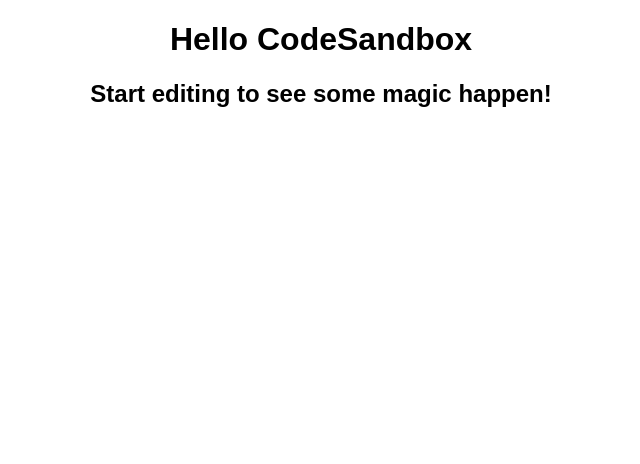
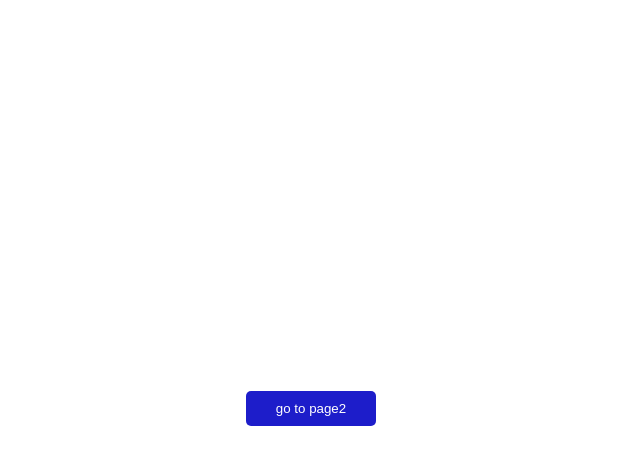
Before and after one commit to dawit-michael/React-Page-Transition, a React (Create React App) app: page /page1 in a window 1280 px wide. Shown: the top 464 px of the page, without its empty margins (319-959 px from the left). Built offline with nearby package versions, Linux system fonts and the light colour scheme.

Commit message:
initial commit

```diff
--- /dev/null
+++ b/jsconfig.json
@@ -0,0 +1,5 @@
+{
+  "compilerOptions": {
+    "baseUrl": "."
+  }
+}
--- a/src/App.js
+++ b/src/App.js
@@ -1,10 +1,132 @@
-import "./styles.css";
+import React, { useEffect, useRef, useState } from "react";
+import "./style.css";
+import {
+  BrowserRouter as Router,
+  Route,
+  Link,
+  withRouter
+} from "react-router-dom";
+import gsap from "gsap";
+
+// pages
+import Page1 from "./page1";
+import Page2 from "./page2";
+
+export const Home = (props) => {
+  const openProject = (path) => {
+    props.history.push(path);
+  };
+  return (
+    <div>
+      {" "}
+      <button
+        className="button purple"
+        onClick={() => {
+          openProject("/page1");
+        }}
+      >
+        go to page1
+      </button>
+    </div>
+  );
+};
+
+const route = [
+  { path: "/", name: "home", Component: Home },
+  { path: "/page1", name: "page1", Component: Page1 },
+  { path: "/page2", name: "page2", Component: Page2 }
+];
 
 export default function App() {
+  let loader = useRef(null);
+  const [isLoading, setLoading] = useState(false);
+  useEffect(() => {
+    animateIn(loader);
+    animateOut(loader);
+  });
   return (
     <div className="App">
-      <h1>Hello CodeSandbox</h1>
-      <h2>Start editing to see some magic happen!</h2>
+      <div ref={(el) => (loader = el)} className="loader"></div>
+
+      <Router>
+        {route.map((item) => {
+          return (
+            <Route
+              path={item.path}
+              name={item.name}
+              component={item.Component}
+              exact
+            ></Route>
+          );
+        })}
+      </Router>
     </div>
   );
 }
+
+const animateIn = (node) => {
+  gsap.fromTo(
+    node,
+    {
+      width: 0,
+      duration: 0.8,
+      ease: "power3.inOut"
+    },
+    {
+      delay: 1,
+      width: "100vw",
+      duration: 0.8,
+      ease: "power3.inOut"
+    }
+  );
+  gsap.fromTo(
+    node,
+    {
+      right: 0,
+      width: "100vw",
+      duration: 0.8,
+      ease: "power3.inOut"
+    },
+    {
+      right: 0,
+      delay: 1,
+      width: 0,
+      duration: 0.8,
+      ease: "power3.inOut"
+    }
+  );
+};
+
+const animateOut = (node) => {
+  gsap.fromTo(
+    node,
+    {
+      right: 0,
+      width: 0,
+      duration: 0.8,
+      ease: "power3.inOut"
+    },
+    {
+      left: 0,
+      width: "100vw",
+      duration: 0.8,
+      ease: "power3.inOut"
+    }
+  );
+  gsap.fromTo(
+    node,
+    {
+      right: 0,
+      width: "100vw",
+      duration: 0.8,
+      ease: "power3.inOut"
+    },
+    {
+      left: 0,
+      delay: 1,
+      width: 0,
+      duration: 0.8,
+      ease: "power3.inOut"
+    }
+  );
+};
--- /dev/null
+++ b/src/page1.jsx
@@ -0,0 +1,20 @@
+import React from "react";
+import { withRouter } from "react-router-dom";
+const Page1 = (props) => {
+  const openProject = (path) => {
+    props.history.push(path);
+  };
+  return (
+    <div>
+      <button
+        className="button blue"
+        onClick={() => {
+          openProject("/page2");
+        }}
+      >
+        go to page2
+      </button>
+    </div>
+  );
+};
+export default withRouter(Page1);
--- /dev/null
+++ b/src/page2.jsx
@@ -0,0 +1,20 @@
+import React from "react";
+import { withRouter } from "react-router-dom";
+const Page2 = (props) => {
+  const openProject = (path) => {
+    props.history.push(path);
+  };
+  return (
+    <div>
+      <button
+        className="button blue"
+        onClick={() => {
+          openProject("/page1");
+        }}
+      >
+        go to page1
+      </button>
+    </div>
+  );
+};
+export default withRouter(Page2);
--- /dev/null
+++ b/src/style.css
@@ -0,0 +1,32 @@
+.App {
+  display: flex;
+  align-items: center;
+  justify-content: center;
+  position: relative;
+  height: 100vh;
+}
+
+.loader {
+  width: 0;
+  height: 100vh;
+  position: absolute;
+  background-color: black;
+}
+
+.button {
+  border-radius: 5px;
+  color: white;
+  border: none;
+  padding: 10px 30px 10px 30px;
+  margin-right: 20px;
+}
+.button:hover {
+  box-shadow: 0px 6px 21px 7px rgba(0, 0, 0, 0.2);
+  width: 150px;
+}
+.purple {
+  background-color: rgb(149, 10, 214);
+}
+.blue {
+  background-color: rgb(29, 29, 202);
+}
--- a/src/styles.css
+++ /dev/null
@@ -1,4 +0,0 @@
-.App {
-  font-family: sans-serif;
-  text-align: center;
-}
```
Also changed, not shown: package.json (+8 -2 lines).
